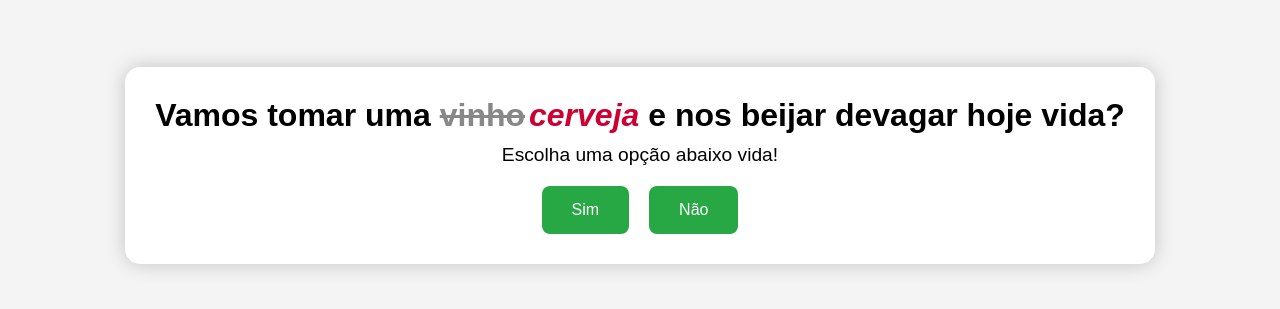
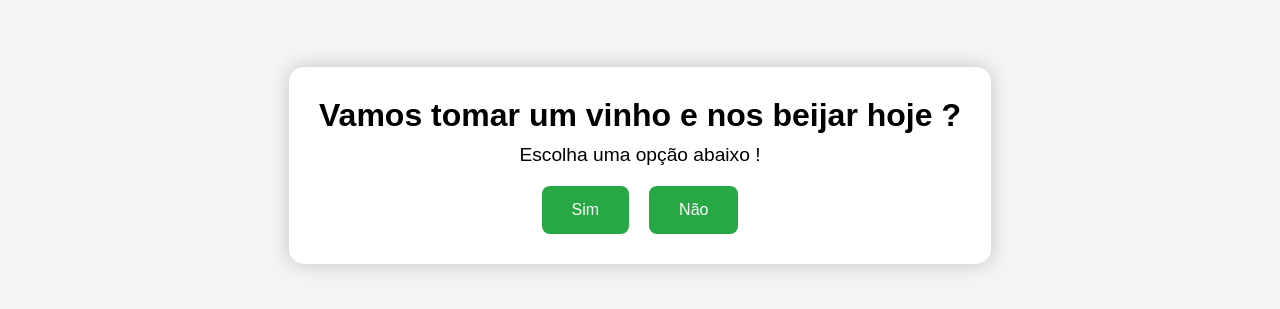
Before and after one commit to Jeffersongre/Resposta_Aguardo, a plain HTML site: page index.html in a window 1280 px wide. Shown: the part 235-544 px from the top of the page. Drawn offline with Linux system fonts and the light colour scheme.

Commit message:
CORRIGINDO
APENAS ATUALIZAÇÃO

```diff
--- a/index.html
+++ b/index.html
@@ -12,8 +12,8 @@
 <body>
     <div class="container">
         <div class="message">
-            <h1><b>Vamos tomar uma <span class="strike-replace"><del>vinho</del><ins>cerveja</ins></span> e nos beijar devagar hoje vida?</b></h1>
-            <p>Escolha uma opção abaixo vida!</p>
+            <h1><b>Vamos tomar um <span>vinho</span> e nos beijar  hoje ?</b></h1>
+            <p>Escolha uma opção abaixo !</p>
         </div>
         <div class="buttons">
             <button id="yesButton" class="btn" onclick="window.location.href='https://www.youtube.com/watch?v=nqJlNCs4qbI'">Sim</button>
```
